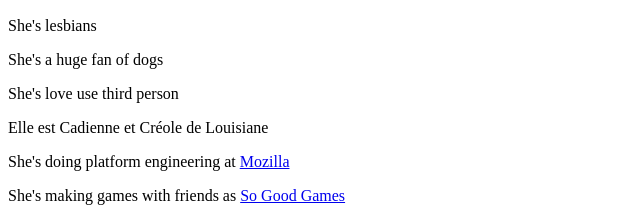
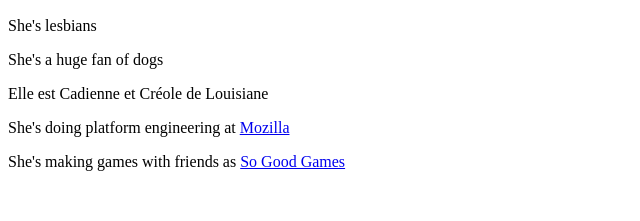
Before and after one commit to amychurchwell/futch, a Gatsby site: page /about in a window 1280 px wide. Shown: the part 858-1079 px from the top of the page, without its empty margins (0-640 px from the left). After the commit the page ends 1045 px from the top, so only its background shows below. Built offline with nearby package versions, Linux system fonts and the light colour scheme; Gatsby itself is replaced by a stand-in of ours.

Commit message:
remove a lien in about

```diff
--- a/src/pages/about.js
+++ b/src/pages/about.js
@@ -9,7 +9,6 @@ export default () => (
       <h2>June is a rad programmer</h2>
       <p>She's lesbians</p>
       <p>She's a huge fan of dogs</p>
-      <p>She's love use third person</p>
       <p>Elle est Cadienne et Créole de Louisiane</p>
       <p>
         She's doing platform engineering at{' '}
```
